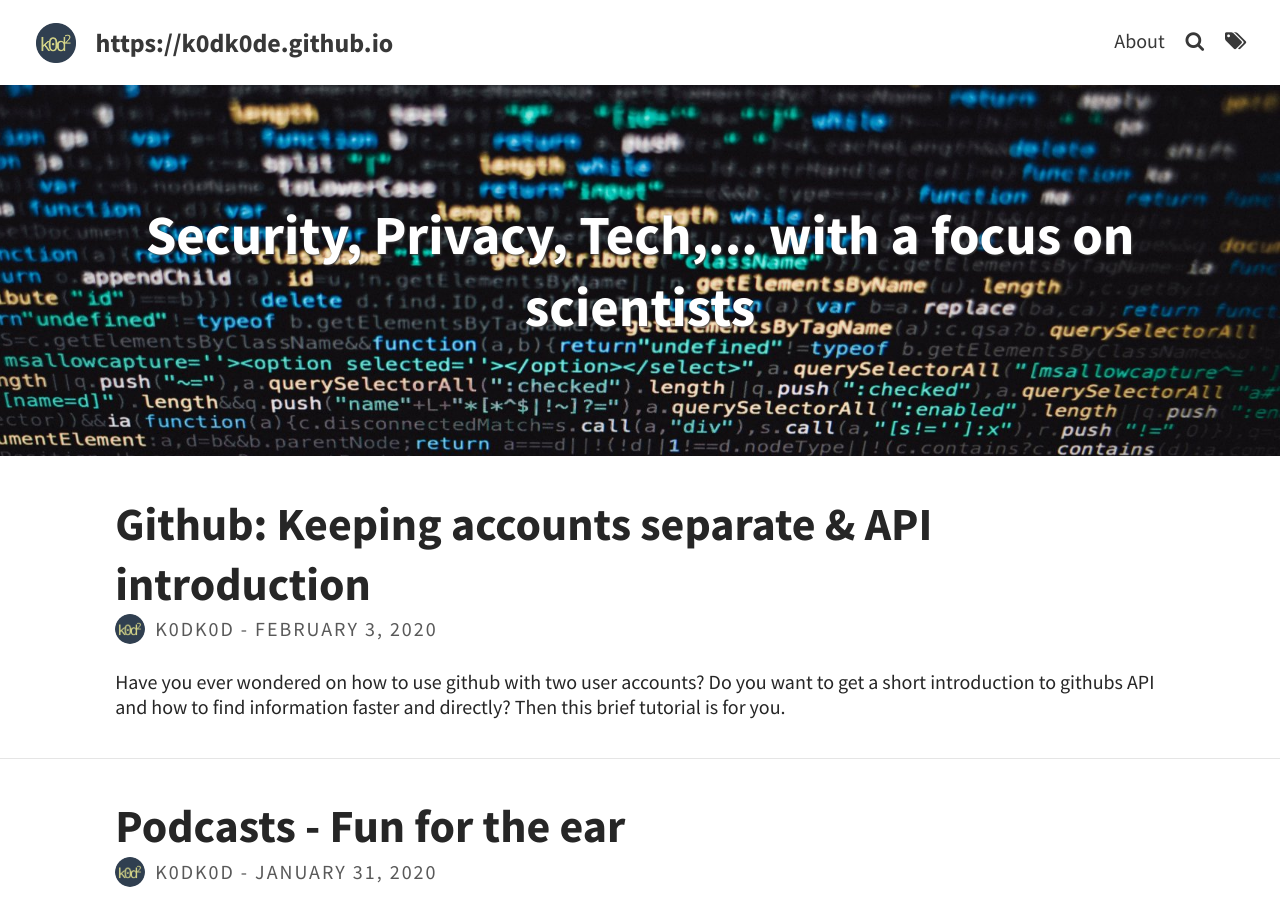
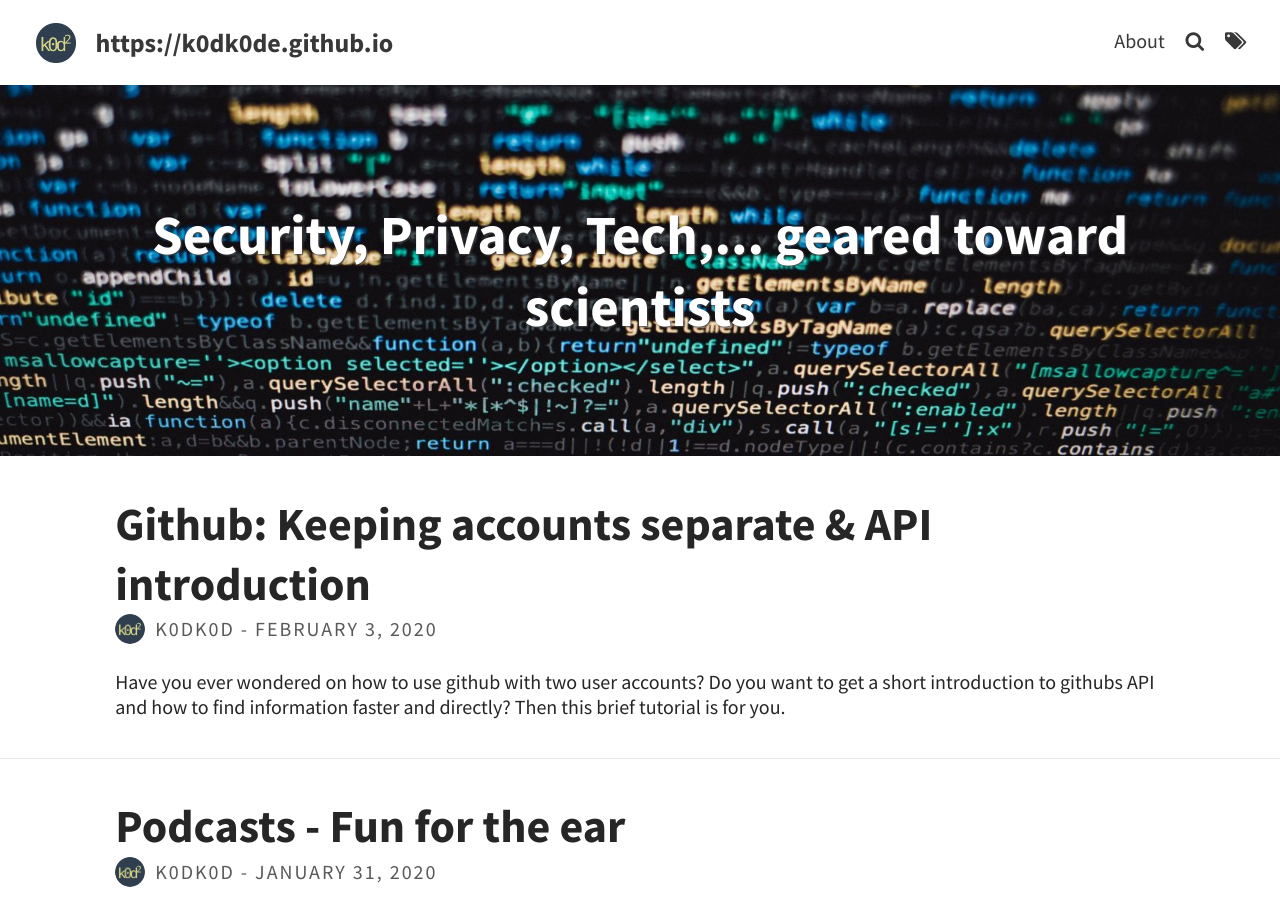
Before and after one commit to k0dk0de/k0dk0de.github.io, a Jekyll site: the page built from index.html, in a window 1280 px wide and 900 px high. Built offline with Jekyll 4.4.1, drawn with Linux system fonts in a browser that asks for light colours; the list of posts is cut into pages by our own code.

Commit message:
Update readme, title

```diff
--- a/_config.yml
+++ b/_config.yml
@@ -4,12 +4,12 @@ url: "https://k0dk0de.github.io"
 
 # THEME-SPECIFIC CONFIGURATION
 title: https://k0dk0de.github.io                        # site's title
-description: "Security, Privacy, Tech,... with a focus on scientists"      # used by search engines
+description: "Security, Privacy, Tech,... geared toward scientists"      # used by search engines
 avatar: assets/img/k0dk0d.png                           # Empty for no avatar in navbar
 favicon: assets/favicon.ico                             # Icon displayed in the tab
 
 # Header and footer text
-header_text: Security, Privacy, Tech,... with a focus on scientists   # Change Blog header text
+header_text: Security, Privacy, Tech,... geared toward scientists   # Change Blog header text
 header_feature_image: assets/img/pexels/code-cut.jpg
 footer_text: >
   Copyright: k0dk0d, 2020<br>Powered by <a href="https://jekyllrb.com/" target="_blank">Jekyll</a> with <a href="https://github.com/sylhare/Type-on-Strap" target="_blank">Type on Strap</a><br>Image Credit: <a href="https://www.pexels.com" target="_blank">pexels</a>
```
Also changed, not shown: README.md, 6 other files.
